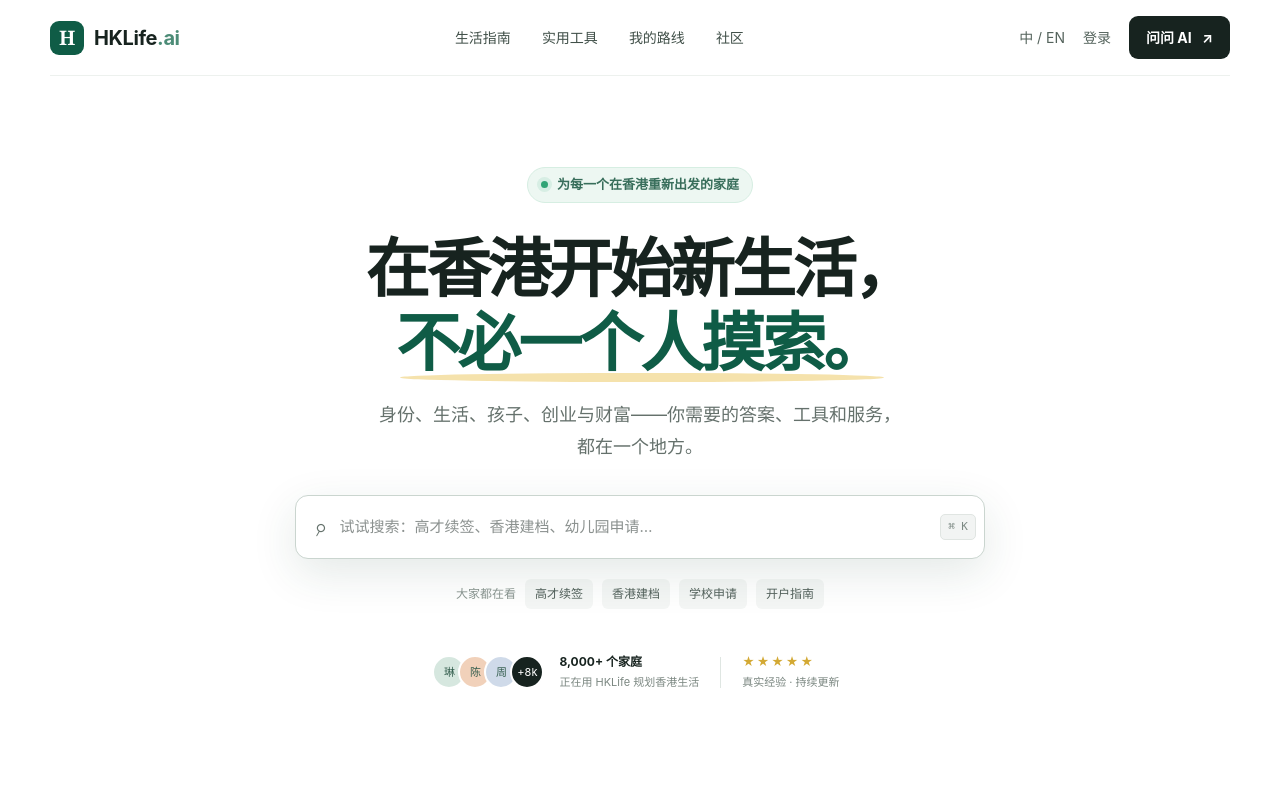
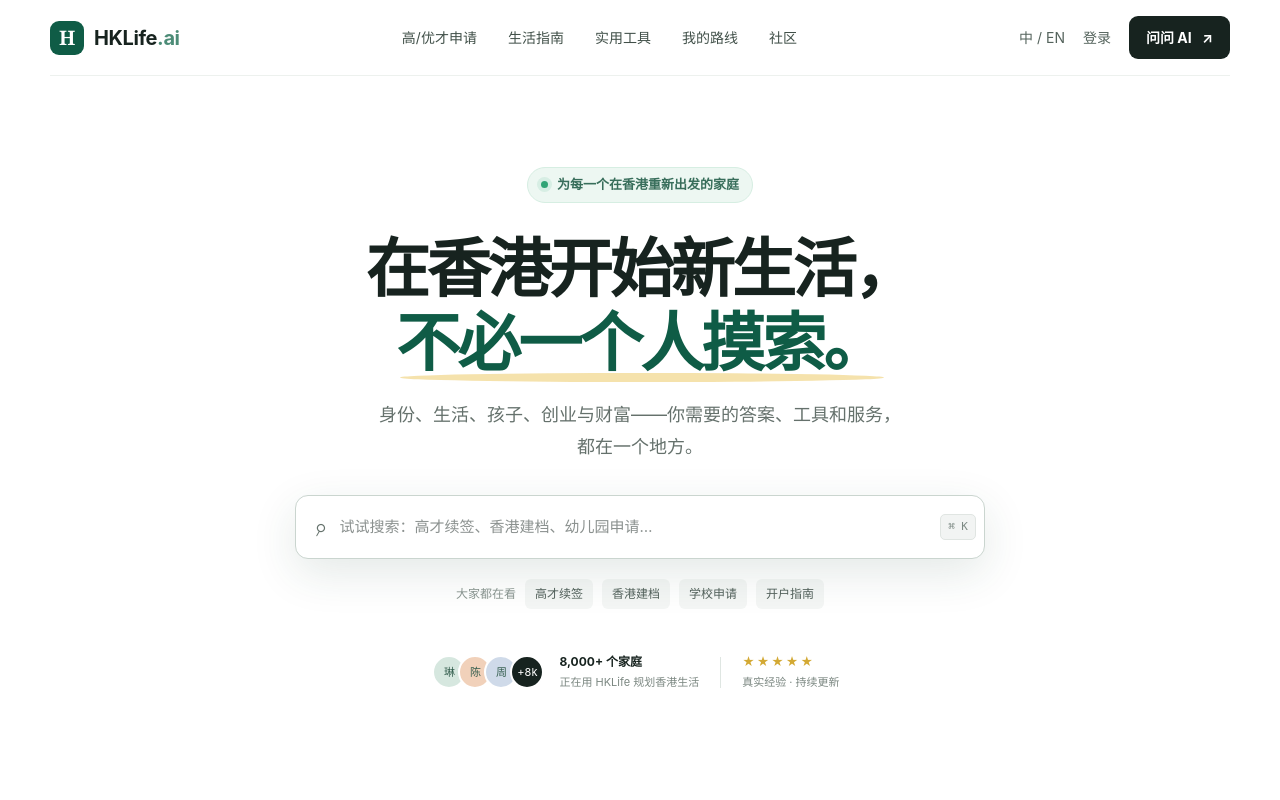
Before and after one commit to kuailexiaoshenxian/hklife, a Next.js app: page / in a window 1280 px wide. Shown: the top 800 px of the page. Built offline with nearby package versions, Linux system fonts and the light colour scheme.

Commit message:
Add talent application navigation tab

```diff
--- a/app/page.tsx
+++ b/app/page.tsx
@@ -29,7 +29,7 @@ export default function Home() {
     <main>
       <nav className="nav shell" aria-label="主导航">
         <a className="brand" href="#top" aria-label="HKLife 首页"><span className="brand-mark">H</span><span>HKLife<span className="brand-dot">.ai</span></span></a>
-        <div className="nav-links"><a href="#paths">生活指南</a><a href="#tools">实用工具</a><a href="#timeline">我的路线</a><a href="#community">社区</a></div>
+        <div className="nav-links"><a href="#paths">高/优才申请</a><a href="#paths">生活指南</a><a href="#tools">实用工具</a><a href="#timeline">我的路线</a><a href="#community">社区</a></div>
         <div className="nav-actions"><button className="lang" aria-label="切换语言">中 / EN</button><a className="login" href="#join">登录</a><a className="nav-cta" href="#ai">问问 AI <span>↗</span></a></div>
       </nav>
 
```
